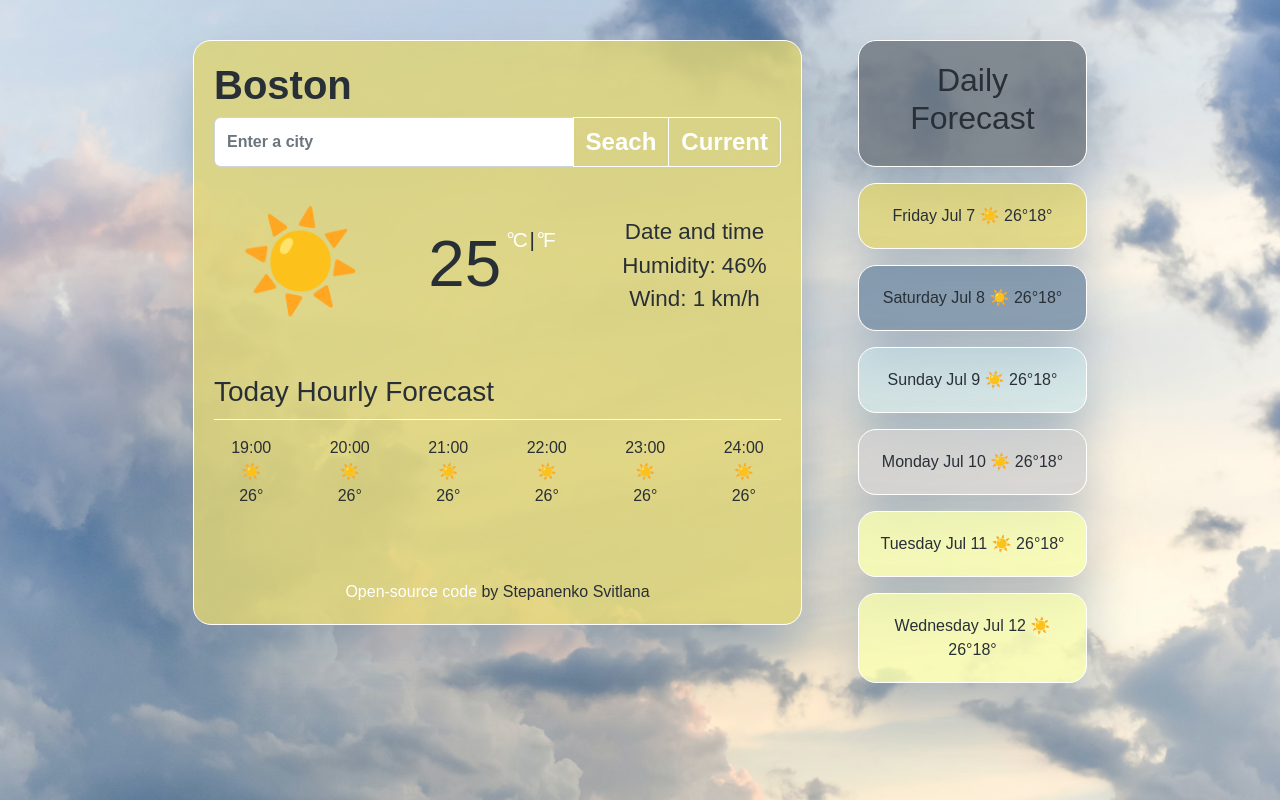
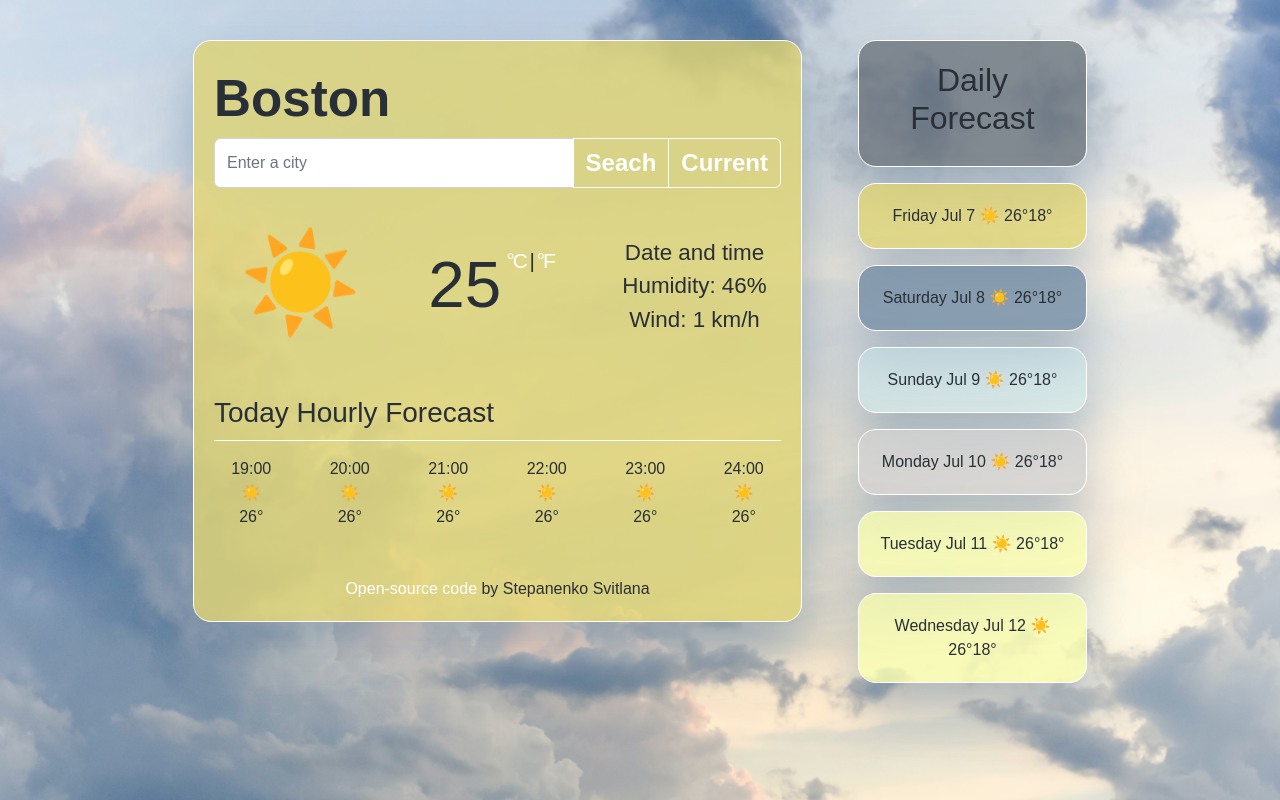
Before and after one commit to ssvetluna/Final-weather-app, a plain HTML site: page index.html in a window 1280 px wide. Drawn offline with nearby package versions, Linux system fonts and the light colour scheme.

Commit message:
Added city name styles

```diff
--- a/index.html
+++ b/index.html
@@ -22,10 +22,10 @@
             class="card"
             id="maincard"
           >
-            <h1 id="city">Boston</h1>
+          <div class="city" id="cityName">Boston</div>
             <form id="seaching">
               <div class="input-group">
-                 <input type="text" class="form-control" placeholder="Enter a city" id="city"/>
+                 <input type="text" class="form-control" placeholder="Enter a city" id="citySeaching"/>
                  <button
                   type="button"
                   class="btn btn-outline-secondary"
@@ -115,7 +115,7 @@
             </div>
             <br />
             <br />
-            <br />
+
            <div>
             <a
         href="https://github.com/ssvetluna/Final-weather-app.git"
--- a/src/style.css
+++ b/src/style.css
@@ -8,16 +8,16 @@ body {
   -o-background-size: cover;
   background-size: cover;
 }
-
-h1,
 h3 {
   text-align: left;
-}
-h3 {
   position: relative;
   top: 14px;
 }
-
+.city {
+  text-align: left;
+  font-size: 3.2rem;
+  font-weight: 700;
+}
 .container {
   text-align: center;
   color: #282f36;
@@ -48,9 +48,6 @@ h3 {
 }
 .current {
   font-size: 1.4rem;
-}
-#city {
-  font-weight: 700;
 }
 #celsius {
   text-decoration: none;
```
